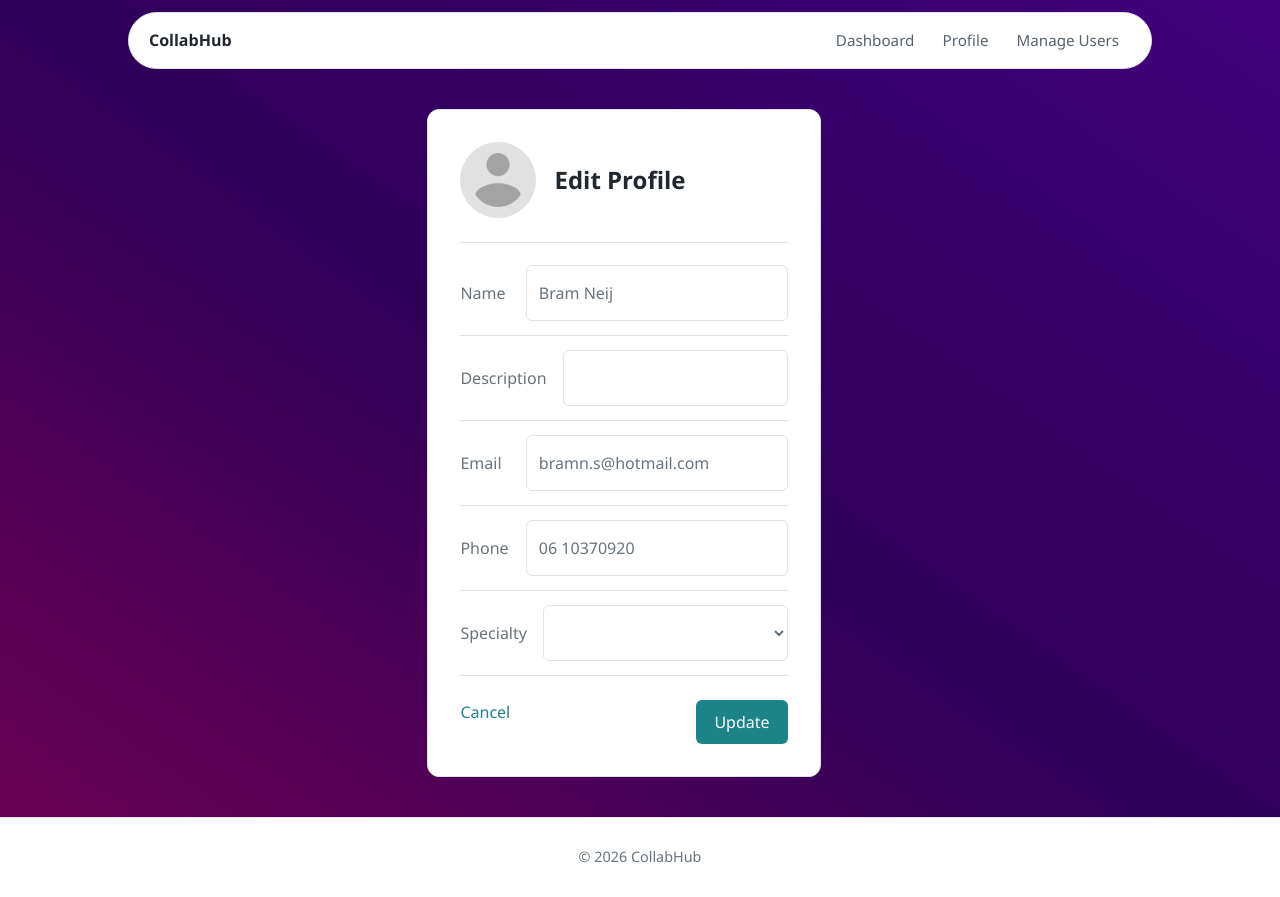
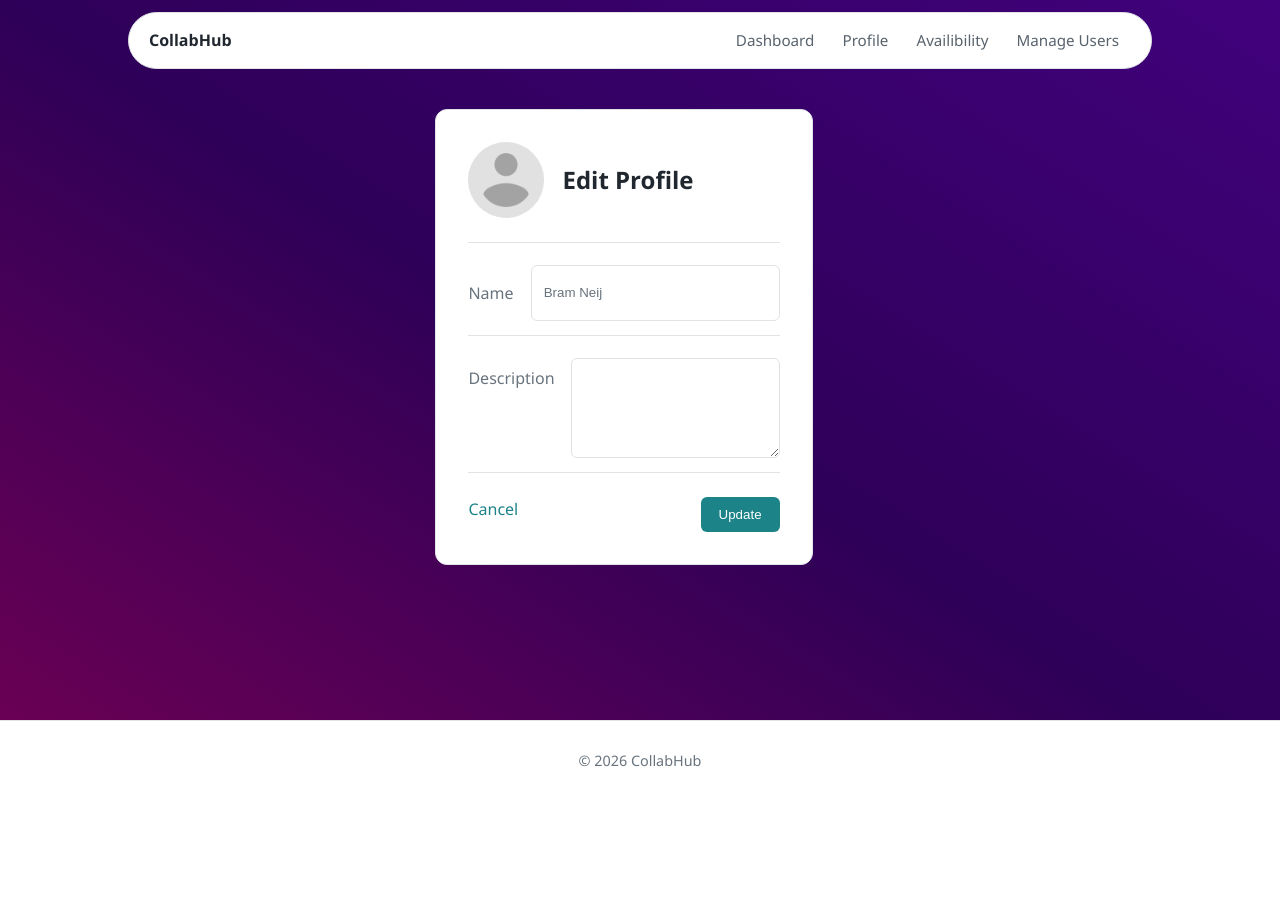
Before and after one commit to bramexe/CollabHub, a PHP site: page /forms/edit_profile.php in a window 1280 px wide. After the commit the page ends 767 px from the top, so only its background shows below. Run offline with PHP 8.4, Linux system fonts and the light colour scheme; a user stored in the database is signed in; data comes from the database, SQL or seed files in the repository; data that the repository does not hold is empty.

Commit message:
added availibility form, not finished. removed components from edit profile,

```diff
--- a/classes/users.class.php
+++ b/classes/users.class.php
@@ -79,8 +79,15 @@ class Users extends Dbh {
         return null;
     }
 
-    public static function update_user($id, $name, $email, $phone) {
-        if (!self::email_exists($email)) { header("location: ../pages/profile.php?error="); exit; }
+    public static function update_user($id, $name, $email, $phone, $bio, $specialty) {
+        if (!self::email_exists($email)) { header("location: ../pages/profile.php?error=email-not-found"); exit; }
+        if (!self::phone_exists($phone)) { header("location: ../pages/profile.php?error=phone-not-found"); exit; }
+        if (!self::get_user_data_by_id($id)) { header("location: ../pages/profile.php?data-not-found"); exit; }
+        $conn = self::connect();
+        $sql = 'UPDATE users SET full_name = ?, phone = ?, email = ?, bio = ?, specialty_id = ? WHERE id = ?;';
+        $stmt = $conn->prepare($sql);
+        $stmt->execute([$name, $phone, $email, $bio, $specialty, $id]);
+        header("location: ../pages/profile.php");
     }
 
     public static function get_all_users() {
--- a/css/style.css
+++ b/css/style.css
@@ -119,8 +119,6 @@ a:hover {
     background: #f5f6f7;
 }
 
-
-
 .profile-picture-frame img {
     width: 100%;
     height: 100%;
@@ -174,13 +172,6 @@ a:hover {
 .form-label {
     margin: 8px 0 0;
     font-size: 1rem;
-}
-
-input,
-textarea,
-select,
-button {
-    font: inherit;
 }
 
 input,
--- a/elements/header.php
+++ b/elements/header.php
@@ -21,6 +21,7 @@ $role = Users::get_user_data_by_id($_SESSION['id'])['role'];
         <ul>
             <li><a class="nav-link" href="../pages/dashboard.php">Dashboard</a></li>
             <li><a class="nav-link" href="../pages/profile.php">Profile</a></li>
+            <li><a class="nav-link" href="../forms/availibility.php">Availibility</a></li>
             <?php if ($role == 'admin'){echo '<li><a class="nav-link" href="../pages/users_crud.php">Manage Users</a></li>';} ?>
             <?php if ($role == 'manager'){echo '<li><a class="nav-link" href="../forms/create_campaign.php">New Campaign</a></li>';} ?>
         </ul>
--- a/forms/edit_profile.php
+++ b/forms/edit_profile.php
@@ -3,11 +3,12 @@
 <head>
     <meta charset="UTF-8">
     <meta name="viewport" content="width=device-width, initial-scale=1.0">
-    <title>Profile</title>
+    <title>Edit Profile</title>
     <link rel="stylesheet" href="../css/style.css">
 </head>
 <body>
-    <?php include_once '../elements/header.php'; ?>
+    <?php include_once '../elements/header.php';
+ ?>
     <form action="../includes/action.inc.php?id=<?= $user_data['id'] ?>" method="post">
         <main class="page-frame profile-frame">
         <section class="profile-overview">
@@ -26,25 +27,7 @@
             </div>
             <div class="profile-detail">
             <p>Description</p>
-            <input class="profile-detail-label" name="desc" value="<?= $user_data['bio'] ?>">
-            </div>
-            <div class="profile-detail">
-            <p>Email</p>
-            <input class="profile-detail-label" name="email" value="<?= $user_data['email'] ?>">
-            </div>
-            <div class="profile-detail">
-            <p>Phone</p>
-            <input class="profile-detail-label" name="phone" value="<?= $user_data['phone'] ?>">
-            </div>
-            <div class="profile-detail">
-            <p>Specialty</p>
-            <select class="profile-detail-label" name="specialty" >
-            <?php
-            foreach (Specialties::get_all_specialties() as $specialty) {
-                echo "<option value=$specialty[id] > $specialty[name] </option>";
-            }
-            ?>
-            </select>
+            <textarea class="form-label" name="desc" required><?= $user_data['bio'] ?></textarea>
             </div>
             </section>
 
--- a/forms/signup.php
+++ b/forms/signup.php
@@ -1,6 +1,5 @@
 <?php
  require_once '../classes/specialties.class.php';
-
 ?>
 <!DOCTYPE html>
 <html lang="en">
--- a/js/script.js
+++ /dev/null
@@ -1,5 +0,0 @@
-const profilePicture = document.getElementById('profile-picture');
-console.log(profilePicture || 'aaa');
-profilePicture.addEventListener('mouseover', function() {
-
-})
--- a/pages/profile.php
+++ b/pages/profile.php
@@ -15,7 +15,7 @@
             </div>
             <div>
                 <h1 class="profile-title">Profile</h1>
-                <p class="profile-email"><?= $user_data['email'] ?></p>
+                <p class="profile-email"><?= $user_data['full_name'] ?></p> <p><?= $user_data['bio'] ?></p>
             </div>
         </section>
 
```
Also changed, not shown: forms/availibility.php (added, +30 -0 lines), includes/action.inc.php (+4 -3 lines).
